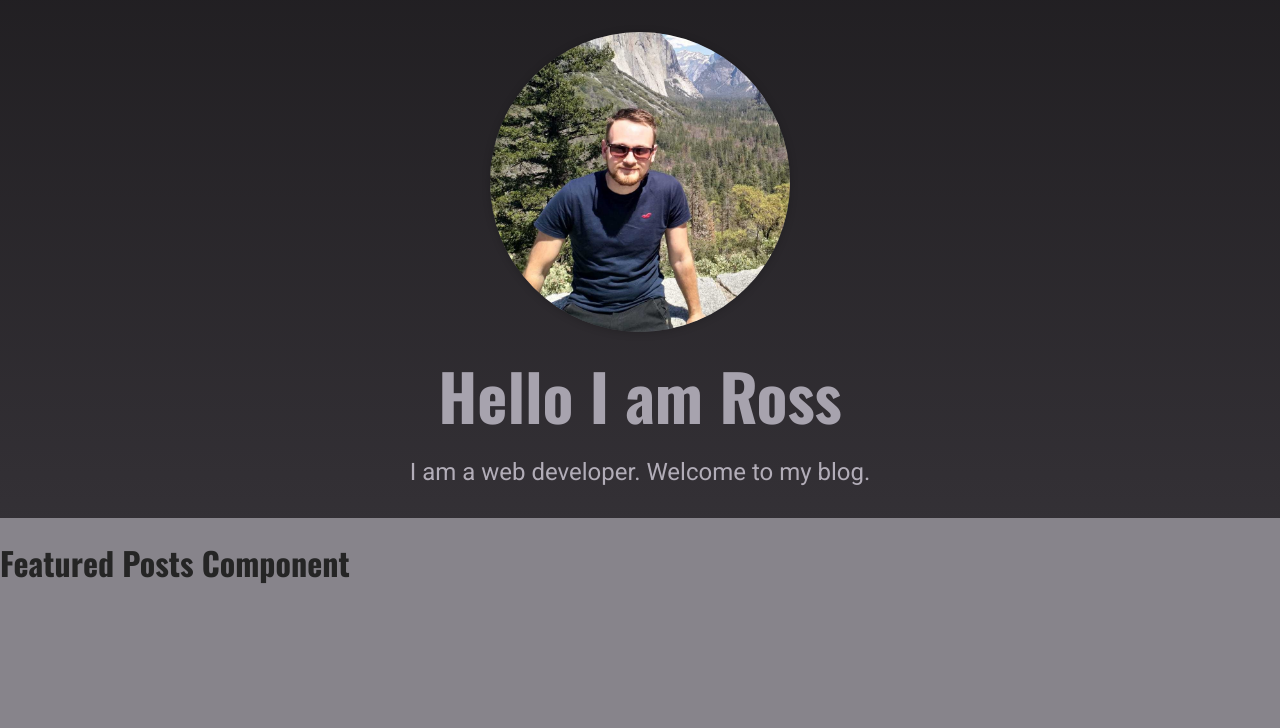
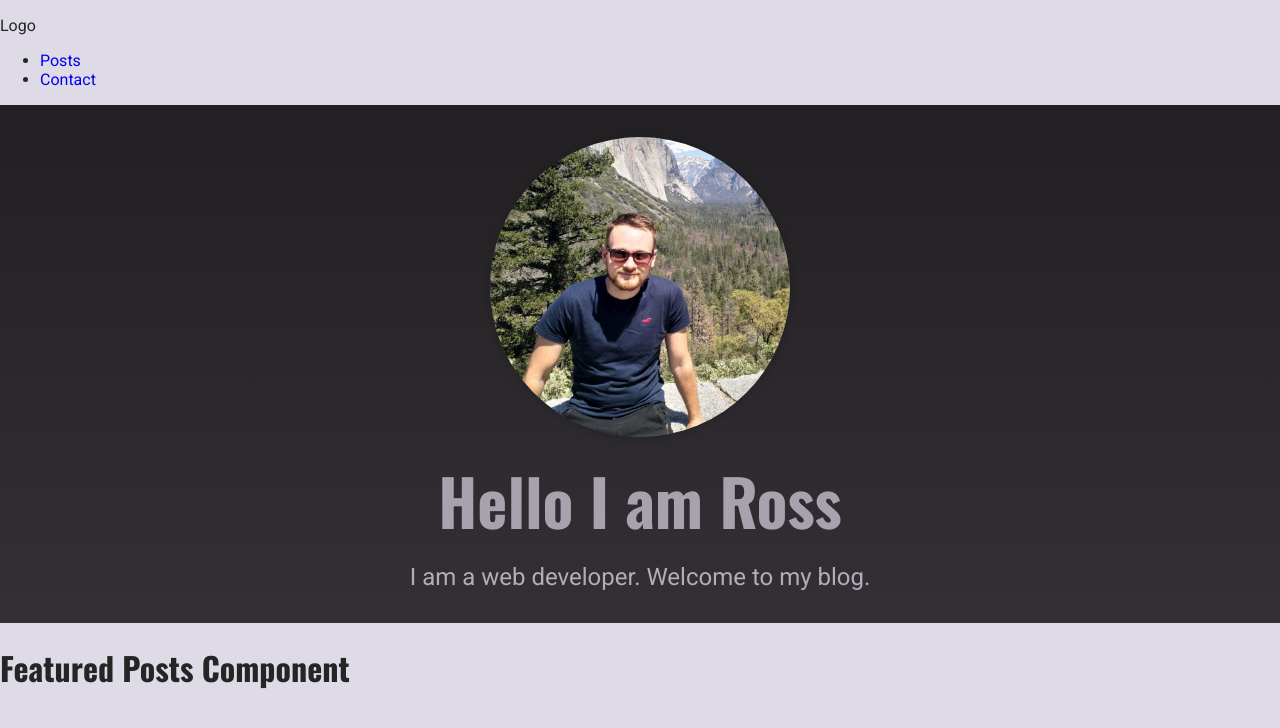
Before and after one commit to Ross-mc/nextjs-blog, a Next.js app: page / in a window 1280 px wide. Shown: the top 728 px of the page. Built offline with nearby package versions, Linux system fonts and the light colour scheme.

Commit message:
basic navbar

```diff
--- /dev/null
+++ b/components/Layout/Layout.js
@@ -0,0 +1,14 @@
+import Navigation from "./Navigation"
+
+const Layout = (props) => {
+  return (
+    <>
+      <header>
+        <Navigation />
+      </header>
+      <main>{props.children}</main>
+    </>
+  )
+}
+
+export default Layout
--- /dev/null
+++ b/components/Layout/Logo.js
@@ -0,0 +1,5 @@
+const Logo = () => {
+  return <p>Logo</p>
+}
+
+export default Logo
--- /dev/null
+++ b/components/Layout/Navigation.js
@@ -0,0 +1,22 @@
+import Link from "next/link"
+import Logo from "./Logo"
+
+const Navigation = () => {
+  return (
+    <>
+      <Logo />
+      <nav>
+        <ul>
+          <li>
+            <Link href="/posts">Posts</Link>
+          </li>
+          <li>
+            <Link href="/contact">Contact</Link>
+          </li>
+        </ul>
+      </nav>
+    </>
+  )
+}
+
+export default Navigation
--- a/pages/_app.js
+++ b/pages/_app.js
@@ -1,7 +1,14 @@
+import Layout from '../components/Layout/Layout'
 import '../styles/globals.css'
 
 function MyApp({ Component, pageProps }) {
-  return <Component {...pageProps} />
+  return (
+    <Layout>
+      <Component {...pageProps} />
+    </Layout>
+  )
+
+
 }
 
 export default MyApp
--- a/styles/globals.css
+++ b/styles/globals.css
@@ -1,4 +1,4 @@
-@import url('https://fonts.googleapis.com/css2?family=Oswald:wght@700&family=Roboto&family=Source+Sans+Pro:wght@300&display=swap');
+@import url("https://fonts.googleapis.com/css2?family=Oswald:wght@700&family=Roboto&family=Source+Sans+Pro:wght@300&display=swap");
 
 * {
   box-sizing: border-box;
@@ -43,15 +43,15 @@
   --size-40: 10rem;
 
   margin: 0;
-  background-color: var(--color-grey-500);
+  background-color: var(--color-grey-100);
   color: #252525;
-  font-family: 'Roboto', sans-serif;
+  font-family: "Roboto", sans-serif;
 }
 
 h1,
 h2,
 h3 {
-  font-family: 'Oswald', 'Roboto', sans-serif;
+  font-family: "Oswald", "Roboto", sans-serif;
 }
 
 a {
```
